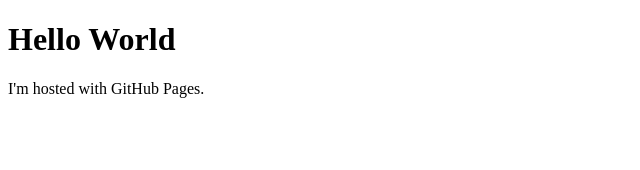
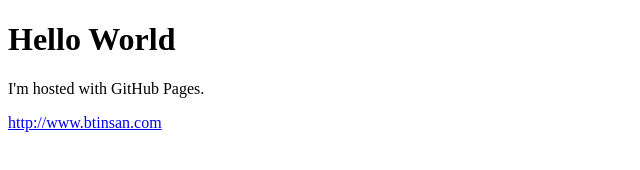
Before and after one commit to erkinkurhan/erkinkurhan.github.io, a plain HTML site: page index.html in a window 1280 px wide. Shown: the whole page, without its empty margins (0-640 px from the left). Drawn offline with Linux system fonts and the light colour scheme.

Commit message:
Update index.html

```diff
--- a/index.html
+++ b/index.html
@@ -3,5 +3,6 @@
 <body>
 <h1>Hello World</h1>
 <p>I'm hosted with GitHub Pages.</p>
+  <a href="http://www.btinsan.com" >http://www.btinsan.com</a>
 </body>
 </html>
```
